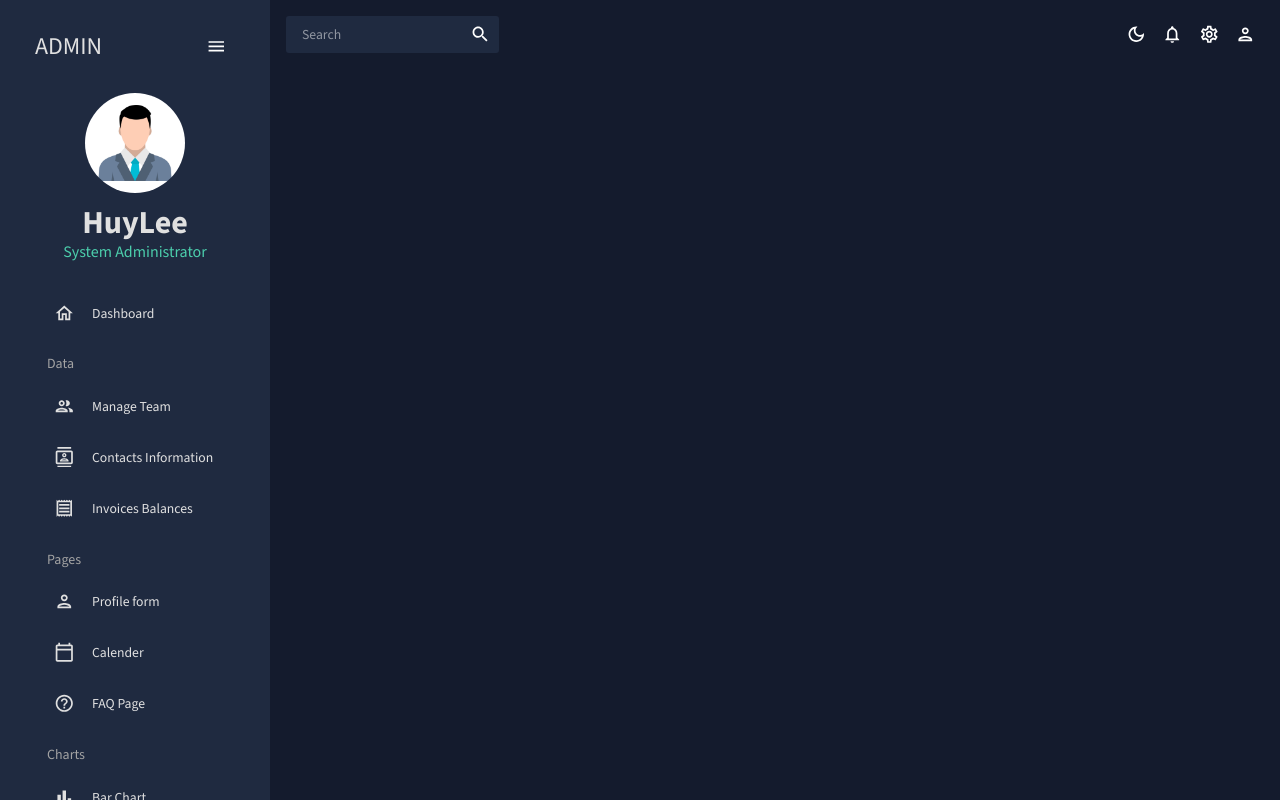
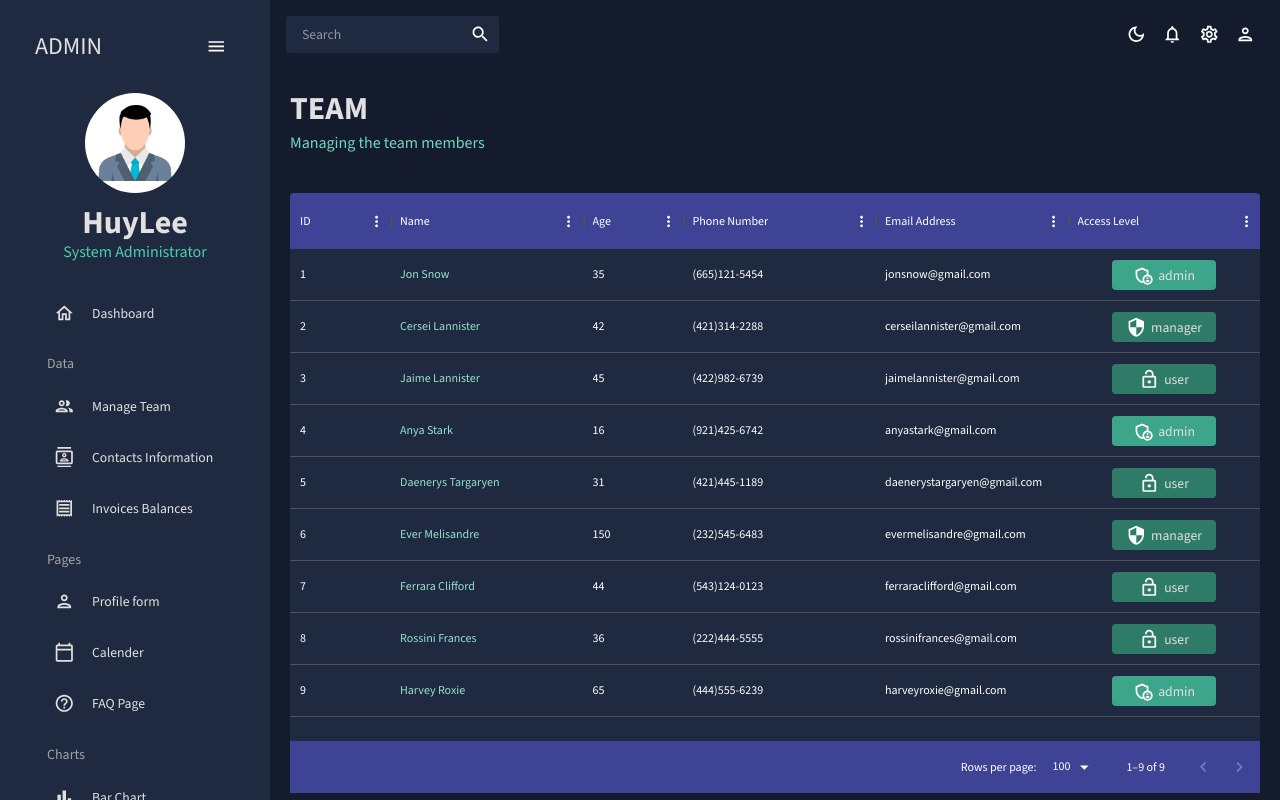
Before and after one commit to Huyllee/react-admin-dashboard, a React (Create React App) app: page /team in a window 1280 px wide. Built offline with nearby package versions, Linux system fonts and the light colour scheme.

Commit message:
create team and contacts pages

```diff
--- a/src/App.js
+++ b/src/App.js
@@ -4,9 +4,9 @@
 import Navbar from "./pages/public/Navbar";
 import Sidebar from "./pages/public/Sidebar";
 import Dashboard from "./pages/dashboard";
-// import Team from "./pages/team";
+import Team from "./pages/team";
 // import Invoices from "./pages/invoices";
-// import Contacts from "./pages/contacts";
+import Contacts from "./pages/contacts";
 // import Bar from "./pages/bar";
 // import Form from "./pages/form";
 // import Line from "./pages/line";
@@ -28,16 +28,16 @@
             <Navbar />
             <Routes>
               <Route path="/" element={<Dashboard />} />
-              {/* <Route path="/team" Component={<Team />} />
-              <Route path="/invoices" Component={<Invoices />} />
-              <Route path="/contacts" Component={<Contacts />} />
-              <Route path="/bar" Component={<Bar />} />
-              <Route path="/form" Component={<Form />} />
-              <Route path="/line" Component={<Line />} />
-              <Route path="/pie" Component={<Pie />} />
-              <Route path="/faq" Component={<FAQ />} />
-              <Route path="/geography" Component={<Geography />} />
-              <Route path="/calendar" Component={<Calendar />} /> */}
+              <Route path="/team" element={<Team />} />
+              {/* <Route path="/invoices" element={<Invoices />} /> */}
+              <Route path="/contacts" element={<Contacts />} />
+              {/* <Route path="/bar" element={<Bar />} />
+              <Route path="/form" element={<Form />} />
+              <Route path="/line" element={<Line />} />
+              <Route path="/pie" element={<Pie />} />
+              <Route path="/faq" element={<FAQ />} />
+              <Route path="/geography" element={<Geography />} />
+              <Route path="/calendar" element={<Calendar />} /> */}
             </Routes>
           </main>
         </div>
--- /dev/null
+++ b/src/pages/contacts/index.jsx
@@ -0,0 +1,78 @@
+import React from "react";
+import { DataGrid, GridToolbar } from "@mui/x-data-grid";
+import { tokens } from "../../theme";
+import { mockDataContacts } from "../../data/mockData";
+import Header from "../../components/Header";
+import { Box, useTheme } from "@mui/material";
+
+const Team = () => {
+  const theme = useTheme();
+  const colors = tokens(theme.palette.mode);
+
+  const styles = {
+    "& .MuiDataGrid-root": {
+      border: "none",
+    },
+    "& .MuiDataGrid-cell": {
+      borderBottom: "none",
+    },
+    "& .name-column--cell": {
+      color: colors.greenAccent[300],
+    },
+    "& .MuiDataGrid-columnHeaders": {
+      backgroundColor: colors.blueAccent[700],
+      borderBottom: "none",
+    },
+    "& .MuiDataGrid-virtualScroller": {
+      backgroundColor: colors.primary[400],
+    },
+    "& .MuiDataGrid-footerContainer": {
+      borderTop: "none",
+      backgroundColor: colors.blueAccent[700],
+    },
+    "& .MuiButton-root": {
+      color: `${colors.grey[100]} !important`,
+    },
+  };
+
+  const columns = [
+    { field: "id", headerName: "ID", flex: 0.5 },
+    { field: "registrarId", headerName: "Registrar ID" },
+    {
+      field: "name",
+      headerName: "Name",
+      flex: 1,
+      cellClassName: "name-column--cell",
+    },
+    {
+      field: "age",
+      headerName: "Age",
+      type: "number",
+      headerAlign: "left",
+      align: "left",
+    },
+    { field: "phone", headerName: "Phone Number", flex: 1 },
+    { field: "email", headerName: "Email Address", flex: 1 },
+    { field: "address", headerName: "Address", flex: 1 },
+    { field: "city", headerName: "City", flex: 1 },
+    { field: "zipCode", headerName: "zipCode", flex: 1 },
+  ];
+
+  return (
+    <Box m="20px">
+      <Header
+        title="CONTACTS"
+        subtitle="List of contacts for future reference"
+      />
+      <Box m="40px 0 0 0" height="75vh" sx={styles}>
+        <DataGrid
+          rows={mockDataContacts}
+          columns={columns}
+          slots={{ toolbar: GridToolbar }}
+        />
+      </Box>
+    </Box>
+  );
+};
+
+export default Team;
--- /dev/null
+++ b/src/pages/team/index.jsx
@@ -0,0 +1,96 @@
+import React from "react";
+import { DataGrid } from "@mui/x-data-grid";
+import { tokens } from "../../theme";
+import { mockDataTeam } from "../../data/mockData";
+import AdminPanelSettingsOutlinedIcon from "@mui/icons-material/AdminPanelSettingsOutlined";
+import LockOpenOutlinedIcon from "@mui/icons-material/LockOpenOutlined";
+import SecurityOutlinedIcon from "@mui/icons-material/SecurityOutlined";
+import Header from "../../components/Header";
+import { Box, Typography, useTheme } from "@mui/material";
+
+const Team = () => {
+  const theme = useTheme();
+  const colors = tokens(theme.palette.mode);
+
+  const styles = {
+    "& .MuiDataGrid-root": {
+      border: "none",
+    },
+    "& .MuiDataGrid-cell": {
+      borderBottom: "none",
+    },
+    "& .name-column--cell": {
+      color: colors.greenAccent[300],
+    },
+    "& .MuiDataGrid-columnHeaders": {
+      backgroundColor: colors.blueAccent[700],
+      borderBottom: "none",
+    },
+    "& .MuiDataGrid-virtualScroller": {
+      backgroundColor: colors.primary[400],
+    },
+    "& .MuiDataGrid-footerContainer": {
+      borderTop: "none",
+      backgroundColor: colors.blueAccent[700],
+    },
+  };
+
+  const columns = [
+    { field: "id", headerName: "ID" },
+    {
+      field: "name",
+      headerName: "Name",
+      flex: 1,
+      cellClassName: "name-column--cell",
+    },
+    {
+      field: "age",
+      headerName: "Age",
+      type: "number",
+      headerAlign: "left",
+      align: "left",
+    },
+    { field: "phone", headerName: "Phone Number", flex: 1 },
+    { field: "email", headerName: "Email Address", flex: 1 },
+    {
+      field: "access",
+      headerName: "Access Level",
+      flex: 1,
+      renderCell: ({ row: { access } }) => {
+        return (
+          <Box
+            width="60%"
+            m="0 auto"
+            p="5px"
+            display="flex"
+            justifyContent="center"
+            bgcolor={
+              access === "admin"
+                ? colors.greenAccent[600]
+                : colors.greenAccent[700]
+            }
+            borderRadius="4px"
+          >
+            {access === "admin" && <AdminPanelSettingsOutlinedIcon />}
+            {access === "manager" && <SecurityOutlinedIcon />}
+            {access === "user" && <LockOpenOutlinedIcon />}
+            <Typography color={colors.grey[100]} marginLeft="5px">
+              {access}
+            </Typography>
+          </Box>
+        );
+      },
+    },
+  ];
+
+  return (
+    <Box m="20px">
+      <Header title="TEAM" subtitle="Managing the team members" />
+      <Box m="40px 0 0 0" height="75vh" sx={styles}>
+        <DataGrid rows={mockDataTeam} columns={columns} />
+      </Box>
+    </Box>
+  );
+};
+
+export default Team;
```
